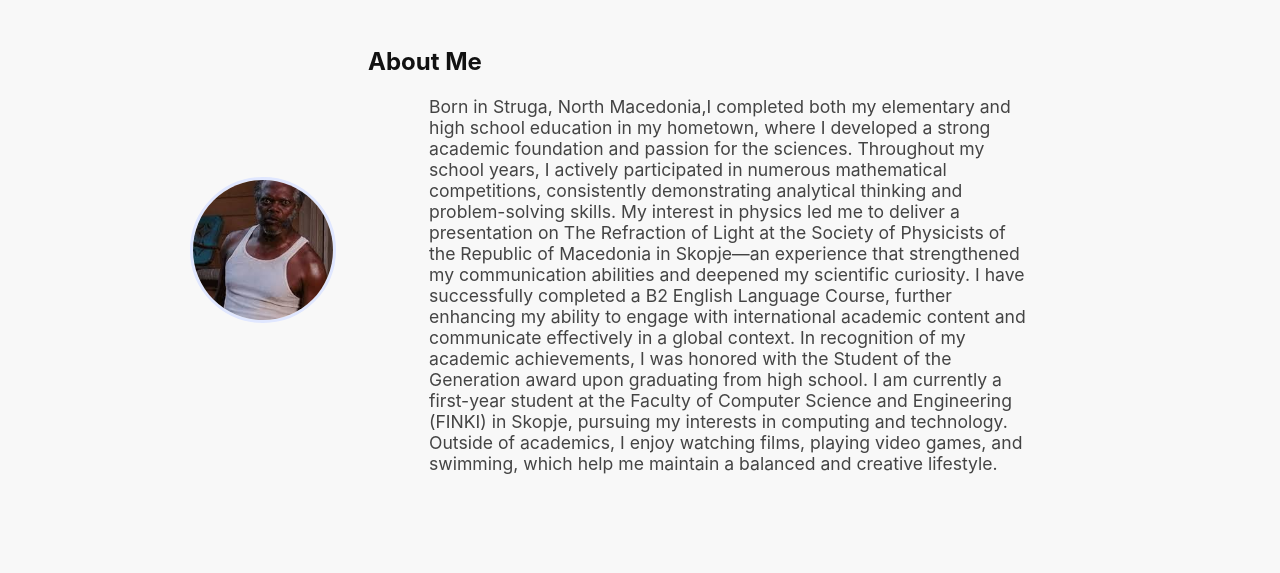
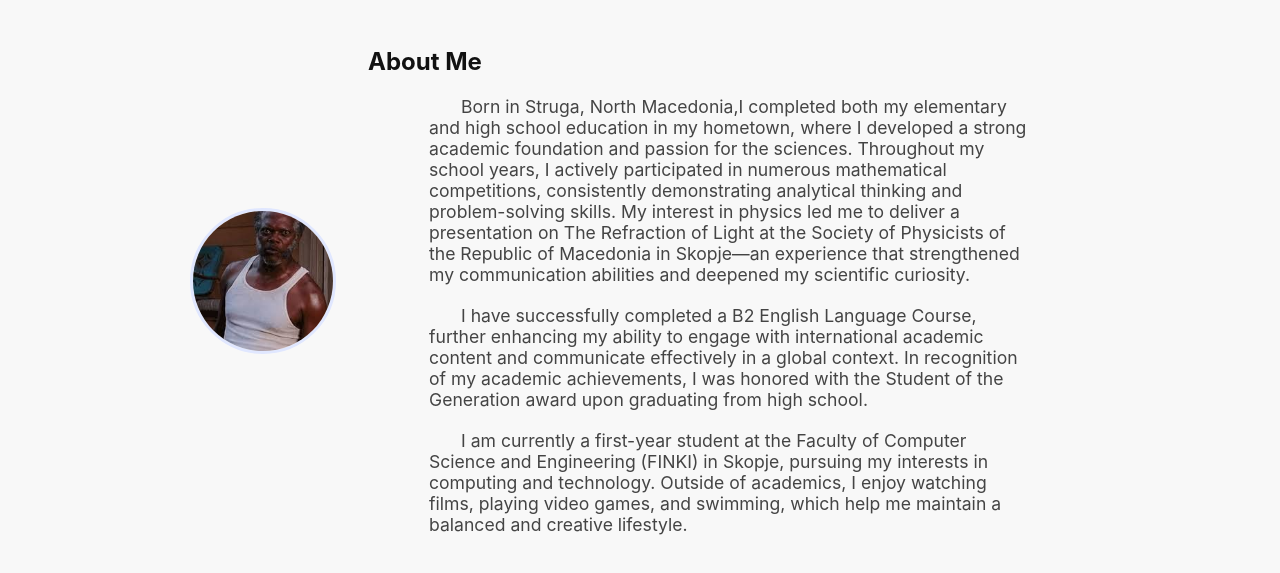
Before and after one commit to A-Godzo/Personal_Site, a plain HTML site: page HTMLs/About.html in a window 1280 px wide. Shown: the part 103-676 px from the top of the page. Drawn offline with Linux system fonts and the light colour scheme.

Commit message:
Fixed text in about

```diff
--- a/CSS/index_style.css
+++ b/CSS/index_style.css
@@ -64,6 +64,7 @@
     }
 
     p {
+      text-indent: 2rem;
       font-size: 1.1rem;
       color: #444;
       max-width: 600px;
--- a/HTMLs/About.html
+++ b/HTMLs/About.html
@@ -27,12 +27,15 @@
       <h2>About Me</h2>
       <p>
         Born in Struga, North Macedonia,I completed both my elementary and high school education in my hometown, where I developed a strong academic foundation and passion for the sciences. Throughout my school years, I actively participated in numerous mathematical competitions, consistently demonstrating analytical thinking and problem-solving skills.
-
-My interest in physics led me to deliver a presentation on The Refraction of Light at the Society of Physicists of the Republic of Macedonia in Skopje—an experience that strengthened my communication abilities and deepened my scientific curiosity.
-
-I have successfully completed a B2 English Language Course, further enhancing my ability to engage with international academic content and communicate effectively in a global context. In recognition of my academic achievements, I was honored with the Student of the Generation award upon graduating from high school.
-
-I am currently a first-year student at the Faculty of Computer Science and Engineering (FINKI) in Skopje, pursuing my interests in computing and technology. Outside of academics, I enjoy watching films, playing video games, and swimming, which help me maintain a balanced and creative lifestyle.
+        My interest in physics led me to deliver a presentation on The Refraction of Light at the Society of Physicists of the Republic of Macedonia in Skopje—an experience that strengthened my communication abilities and deepened my scientific curiosity.
+      </p>
+<br>
+      <p>
+      I have successfully completed a B2 English Language Course, further enhancing my ability to engage with international academic content and communicate effectively in a global context. In recognition of my academic achievements, I was honored with the Student of the Generation award upon graduating from high school.
+      </p>
+<br>
+      <p>
+      I am currently a first-year student at the Faculty of Computer Science and Engineering (FINKI) in Skopje, pursuing my interests in computing and technology. Outside of academics, I enjoy watching films, playing video games, and swimming, which help me maintain a balanced and creative lifestyle.
       </p>
     </div>
   </div>
```
